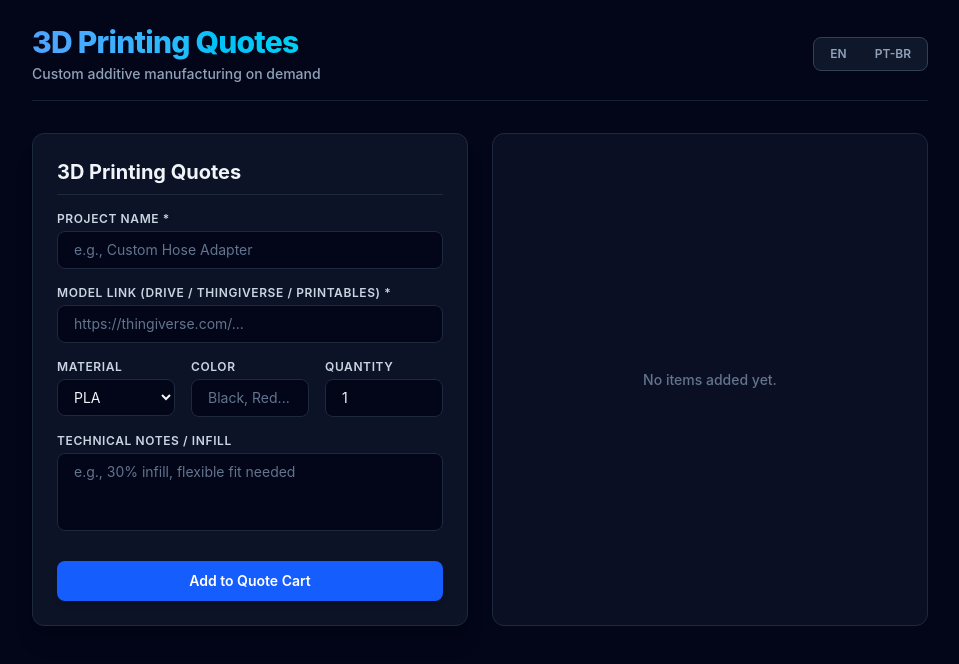
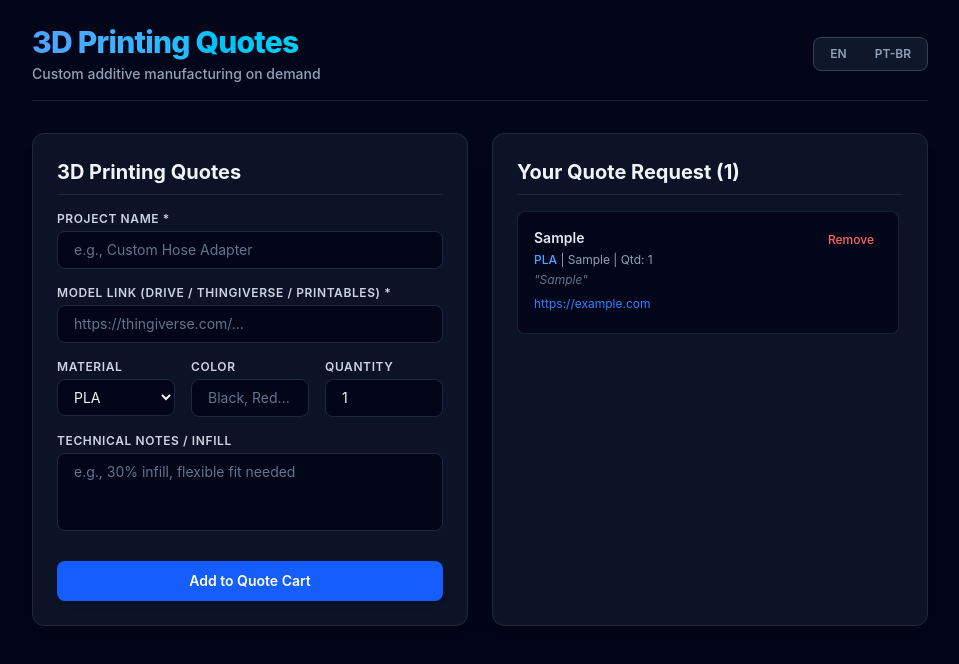
Before and after one commit to devmourao/orcamento-3d, a React (Vite) app: page / in a window 1280 px wide. Both pictures are taken after typing "Sample", "https://example.com", "Sample", "Sample" into the empty fields and a click on the button "Add to Quote Cart". Shown: the top 664 px of the page, without its empty margins (160-1119 px from the left). Built offline with nearby package versions, Linux system fonts and the light colour scheme.

Commit message:
feat: connect OrderForm and CartList with useCart hook state

```diff
--- a/src/App.tsx
+++ b/src/App.tsx
@@ -1,13 +1,12 @@
 import { useTranslation } from 'react-i18next';
 import { LanguageSwitcher } from './components/LanguageSwitcher';
 import { OrderForm } from './components/OrderForm';
+import { CartList } from './components/CartList';
+import { useCart } from './hooks/useCart';
 
 function App() {
   const { t } = useTranslation();
-
-  const handleAddItem = (item: any) => {
-    console.log('New 3D Print Quote Item:', item);
-  };
+  const { items, addItem, removeItem } = useCart();
 
   return (
     <div className="min-h-screen bg-slate-950 text-slate-100 flex flex-col items-center justify-start p-6 antialiased">
@@ -24,13 +23,8 @@ function App() {
       </header>
 
       <main className="w-full max-w-4xl grid grid-cols-1 md:grid-cols-2 gap-6">
-        <OrderForm onAddItem={handleAddItem} />
-
-        <section className="bg-slate-900/60 p-6 rounded-xl border border-slate-800 flex items-center justify-center">
-          <p className="text-slate-500 text-sm font-medium">
-            {t('cart.empty')}
-          </p>
-        </section>
+        <OrderForm onAddItem={addItem} />
+        <CartList items={items} onRemoveItem={removeItem} />
       </main>
     </div>
   );
--- /dev/null
+++ b/src/components/CartList.tsx
@@ -0,0 +1,71 @@
+import React from 'react';
+import { useTranslation } from 'react-i18next';
+import type { PrintItem } from '../types/order';
+
+interface CartListProps {
+  items: PrintItem[];
+  onRemoveItem: (id: string) => void;
+}
+
+export const CartList: React.FC<CartListProps> = ({ items, onRemoveItem }) => {
+  const { t } = useTranslation();
+
+  if (items.length === 0) {
+    return (
+      <section className="bg-slate-900/60 p-6 rounded-xl border border-slate-800 flex flex-col items-center justify-center min-h-[300px]">
+        <p className="text-slate-500 text-sm font-medium">
+          {t('cart.empty')}
+        </p>
+      </section>
+    );
+  }
+
+  return (
+    <section className="bg-slate-900/80 p-6 rounded-xl border border-slate-800 shadow-xl flex flex-col justify-between">
+      <div>
+        <h2 className="text-xl font-bold text-slate-100 mb-4 border-b border-slate-800 pb-2">
+          {t('cart.title')} ({items.length})
+        </h2>
+
+        <ul className="space-y-3 max-h-[400px] overflow-y-auto pr-1">
+          {items.map((item) => (
+            <li
+              key={item.id}
+              className="bg-slate-950 p-4 rounded-lg border border-slate-800/80 flex justify-between items-start text-sm"
+            >
+              <div className="space-y-1">
+                <h3 className="font-semibold text-slate-200">
+                  {item.projectName}
+                </h3>
+                <p className="text-xs text-slate-400">
+                  <span className="text-blue-400 font-medium">{item.material}</span> | {item.color} | Qtd: {item.quantity}
+                </p>
+                {item.notes && (
+                  <p className="text-xs text-slate-500 italic mt-1">
+                    "{item.notes}"
+                  </p>
+                )}
+                <a
+                  href={item.fileUrl}
+                  target="_blank"
+                  rel="noopener noreferrer"
+                  className="inline-block text-xs text-blue-500 hover:underline mt-1 truncate max-w-[200px]"
+                >
+                  {item.fileUrl}
+                </a>
+              </div>
+
+              <button
+                type="button"
+                onClick={() => onRemoveItem(item.id)}
+                className="text-xs text-red-400 hover:text-red-300 font-medium px-2 py-1 rounded hover:bg-red-500/10 transition-colors"
+              >
+                {t('cart.removeItem')}
+              </button>
+            </li>
+          ))}
+        </ul>
+      </div>
+    </section>
+  );
+};
```
